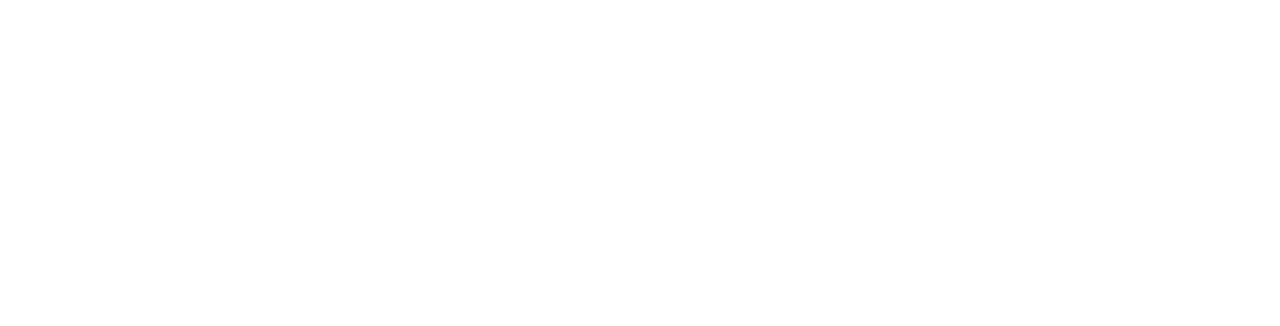
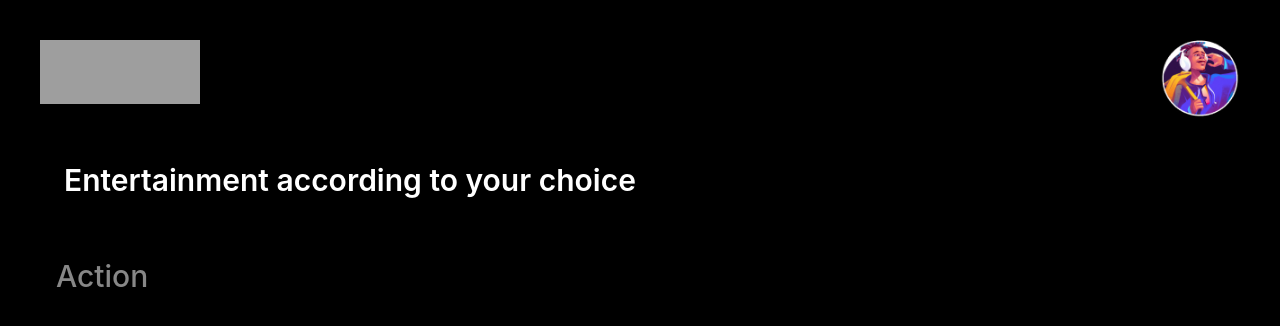
Before and after one commit to RahuRabh/superapp, a React (Create React App) app: page /browse in a window 1280 px wide. Before the commit this address had no page. Shown: the top 326 px of the page. Built offline with nearby package versions, Linux system fonts and the light colour scheme; grey boxes are pictures that could not be loaded.

Commit message:
added browse entertainment page

```diff
--- a/src/App.js
+++ b/src/App.js
@@ -1,6 +1,7 @@
 import RegisterPage from '../src/pages/RegisterPage/RegisterPage'
 import GenrePage from '../src/pages/GenrePage/GenrePage'
 import HomePage from '../src/pages/HomePage/HomePage'
+import MoviesPage from '../src/pages/MoviesPage/MoviesPage'
 import { BrowserRouter, Route, Routes } from "react-router-dom";
 
 function App() {
@@ -10,6 +11,7 @@
         <Route path="/" element={<RegisterPage />}/>
         <Route path="/genre" element={<GenrePage />}/>
         <Route path="/home" element={<HomePage />}/>
+        <Route path="/browse" element={<MoviesPage />}/>
       </Routes>
     </BrowserRouter>
   );
--- a/src/components/Home/Home.js
+++ b/src/components/Home/Home.js
@@ -5,17 +5,21 @@
 import wind from "../../assets/icons/wind.png";
 import humidity from "../../assets/icons/humidity.png";
 import line from "../../assets/icons/Line.png";
+import { useNavigate } from "react-router-dom";
 
 export default function Home() {
+
+  const navigate = useNavigate()
   const [info, setInfo] = useState([]);
   const [news, setNews] = useState([]);
   const [currentNewsIndex, CurrentNewsIndex] = useState(0);
+  const [note, setnote] = useState("");
 
   const userData = JSON.parse(localStorage.getItem("userData"));
   const Category = JSON.parse(localStorage.getItem("selectedCategory"));
 
   const apikey = "437bde48dfbc44d491580708242301";
-  const location = "28.644800,77.216721"; // London, UK
+  const location = "28.644800,77.216721";
 
   useEffect(() => {
     const fetchData = async () => {
@@ -39,8 +43,6 @@
     fetchNews();
   }, []);
 
-  console.log(news);
-
   useEffect(() => {
     if (news) {
       const interval = setInterval(() => {
@@ -62,6 +64,12 @@
       hour12: true,
     };
     return date.toLocaleDateString("en-US", options);
+  };
+
+  const handleInput = (event) => {
+    setnote(event.target.value);
+    //saving notes in the local storage
+    localStorage.setItem("notes", JSON.stringify(note));
   };
 
   return (
@@ -141,13 +149,23 @@
             </div>
           </div>
         </div>
-        <div className="timer w-[1005px] h-[310px] bg-[#1E2343] rounded-[19px] ml-10 mt-10 mb-20"></div>
+
+        <div className="timer flex w-[1005px] h-[310px] bg-[#1E2343] rounded-[19px] ml-10 mt-10 mb-20">
+              <div className="watch w-1/2 bg-white">
+              </div>
+              <div className="timer flex w-1/2">
+                <button className="w-full h-12 text-white bg-[#FF6A6A] text-3xl leading-8 rounded-[20px] text-center">Start</button>
+              </div>
+        </div>
       </div>
-      <div className="note w-[470px] h-[535px] bg-[#F1C75B] rounded-[19px] mt-10 ml-14">
-        <p className="font-semibold text-4xl m-10">All Notes</p>
-        <p className="text-xl ml-10 overflow-auto">
-          This is how I am going to learn MERN Stack in next 3 months
-        </p>
+
+      <div className="note w-[470px] h-[540px] bg-[#F1C75B] rounded-[19px] mt-10 ml-14">
+        <p className="font-semibold text-4xl mx-10 mt-10">All Notes</p>
+        <textarea
+          className="bg-[#F1C75B] mt-10 mx-10 p-5 text-[21px] leading-7 tracking-tighter w-[430px] h-[400px] ml-5 start-0"
+          onChange={handleInput}
+          value={note}
+        />
       </div>
       <div className="right w-[500px] h-[890px] ml-24 mt-10 flex flex-col rounded-2xl overflow-hidden">
         {news.articles && (
@@ -176,9 +194,11 @@
         )}
       </div>
       <button
-        onClick={() => {}}
+        onClick={() => navigate('/mo')}
         className="bg-[#148A08] w-48 h-14 text-white text-center font-medium text-2xl rounded-[38px] bottom-[-60px] mb-5 absolute right-[40px]"
-      >Browse</button>
+      >
+        Browse
+      </button>
     </div>
   );
 }
--- a/src/components/Movies/Movies.js
+++ b/src/components/Movies/Movies.js
@@ -0,0 +1,19 @@
+import logo from "../../assets/images/logo.svg"
+import dp from "../../assets/images/dp.png"
+
+export default function Movies() {
+  return (
+    <div className="bg-black w-full h-[1000px]">
+      <div className="flex justify-between p-10">
+        <img src={logo} alt="logo" className="w-40 h-16" />
+        <img src={dp} alt="dp" className="w-20 h-20"/>
+      </div>
+      <h1 className="text-white text-3xl font-semibold leading-10 ml-16">Entertainment according to your choice</h1>
+      <div className="flex flex-col m-14">
+      <h1 className="text-[#878787] font-medium text-3xl leading-10">Action</h1>
+      <div className="grid grid-cols-4">
+      </div>
+      </div>
+    </div>
+  );
+}
--- a/src/pages/MoviesPage/MoviesPage.js
+++ b/src/pages/MoviesPage/MoviesPage.js
@@ -0,0 +1,7 @@
+import React from 'react'
+import Movies from '../../components/Movies/Movies'
+export default function HomePage() {
+  return (
+    <div><Movies /></div>
+  )
+}
```
Also changed, not shown: src/assets/images/dp.png (added), src/pages/HomePage/HomePage.js (line endings or trailing spaces).
